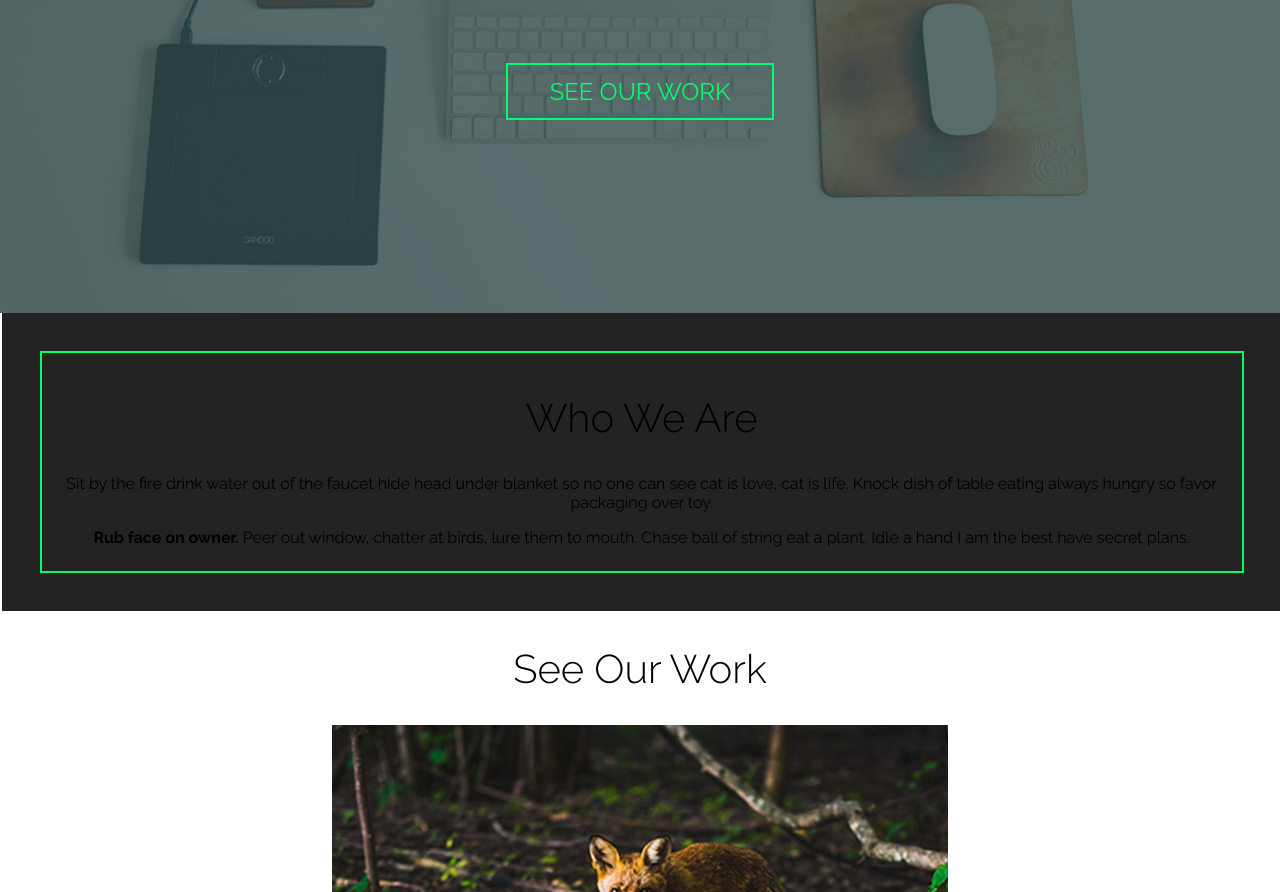
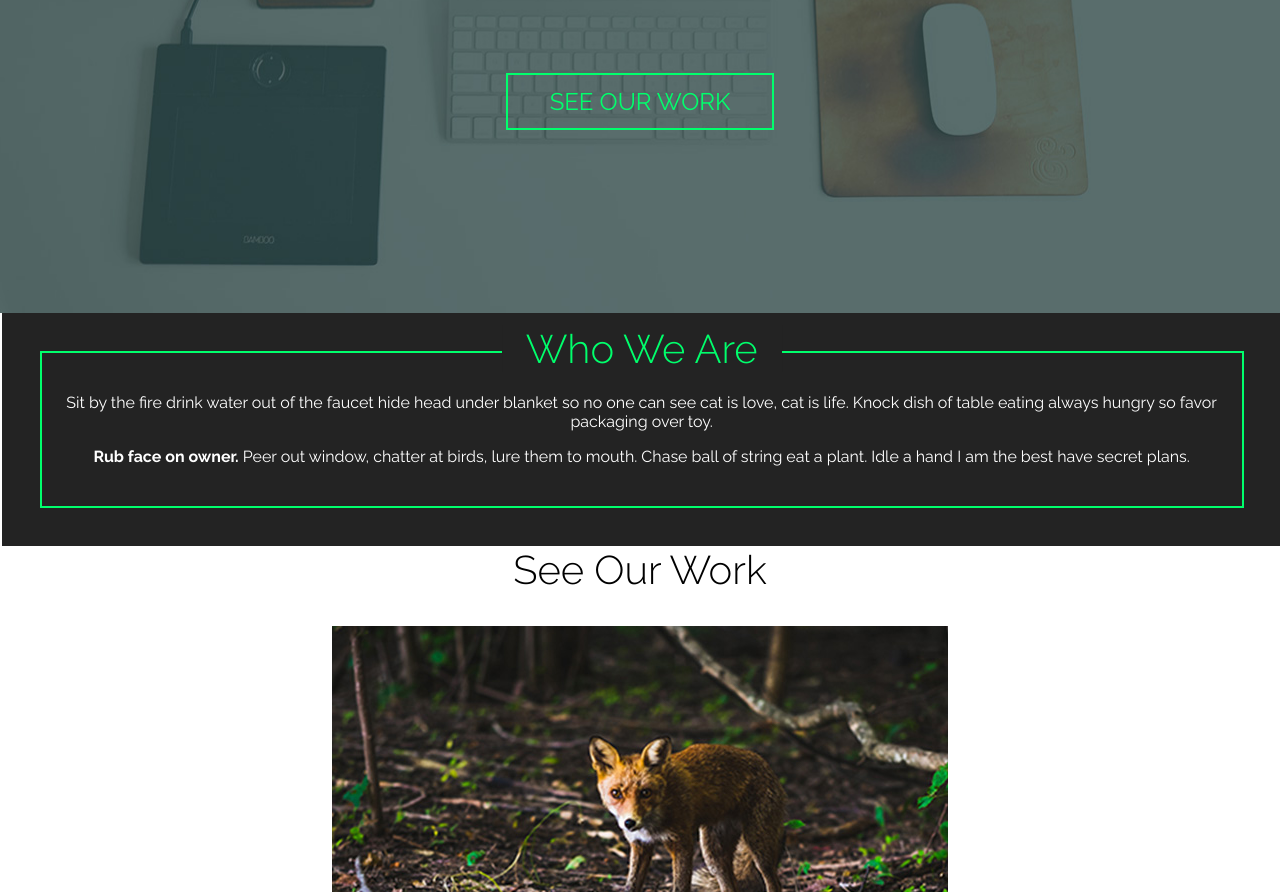
Before and after one commit to henrycode23/creative-inc-kp, a plain HTML site: page index.html in a window 1280 px wide. Shown: the part 487-1379 px from the top of the page. Drawn offline with Linux system fonts and the light colour scheme.

Commit message:
hero section

```diff
--- a/css/style.css
+++ b/css/style.css
@@ -25,12 +25,15 @@ img {
 ======================= */
 h1 {
   font-weight: 300;
-  font-size: 2.5rem;
+  font-size: 1.6rem;
+  margin-top: 0;
 }
 
 .title {
   font-size: 2.5rem;
   margin-bottom: 1.5em;
+  font-weight: 900;
+  margin-top: 1em;
 }
 
 .title span {
@@ -147,9 +150,43 @@ nav a:focus {
 ======================= */
 .home-about-textbox {
   background-color: #232323;
-  padding: 3em;
+  padding: 4em;
   width: 100vw;
   margin-left: -2.5%;
   outline: 2px solid #00ff6c;
   outline-offset: -2.5em;
+  color: #fff;
+  position: relative;
 }
+
+.home-about-textbox h1 {
+  color: #00ff6c;
+  position: absolute;
+  left: 50%;
+  transform: translateX(-50%);
+  top: .9em;
+  background: #232323;
+  padding: 0 .25em;
+}
+
+@media (min-width: 27rem) {
+  h1 {
+    font-size: 2rem;
+  }
+
+  .home-about-textbox h1 {
+    top: .6em;
+    padding: 0 .35em;
+  }
+}
+
+@media (min-width: 60rem) {
+  h1 {
+    font-size: 2.5rem;
+  }
+
+  .home-about-textbox h1 {
+    top: .3em;
+    padding: 0 .6em;
+  }
+}
```
